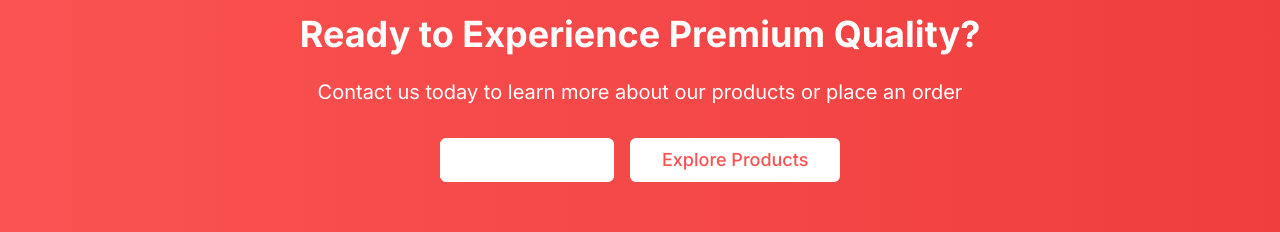
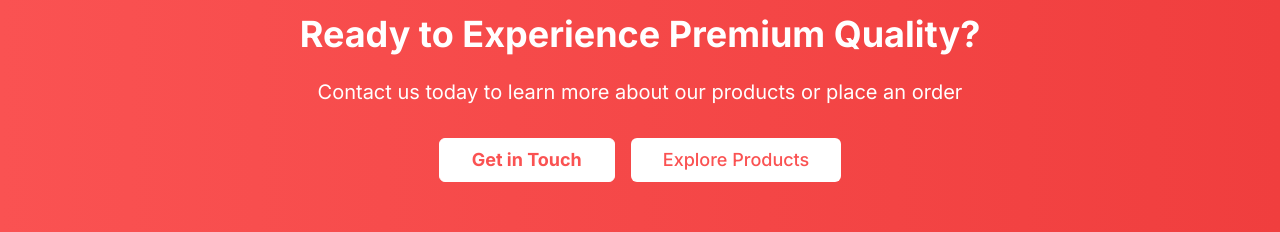
Before and after one commit to Hyp366/website, a Next.js app: page / in a window 1280 px wide. Shown: the part 3520-3752 px from the top of the page. Built offline with nearby package versions, Linux system fonts and the light colour scheme; no server answers; the database is empty.

Commit message:
Improve visibility of 'Get in Touch' button on homepage

```diff
--- a/app/page.tsx
+++ b/app/page.tsx
@@ -73,8 +73,7 @@ export default function Home() {
             <Button
               asChild
               size="lg"
-              variant="outline"
-              className="text-white border-white hover:bg-white/10 text-lg px-8"
+              className="bg-white text-red-600 border border-white font-bold hover:bg-gray-100 text-lg px-8"
             >
               <Link href="/contact">Get in Touch</Link>
             </Button>
```
